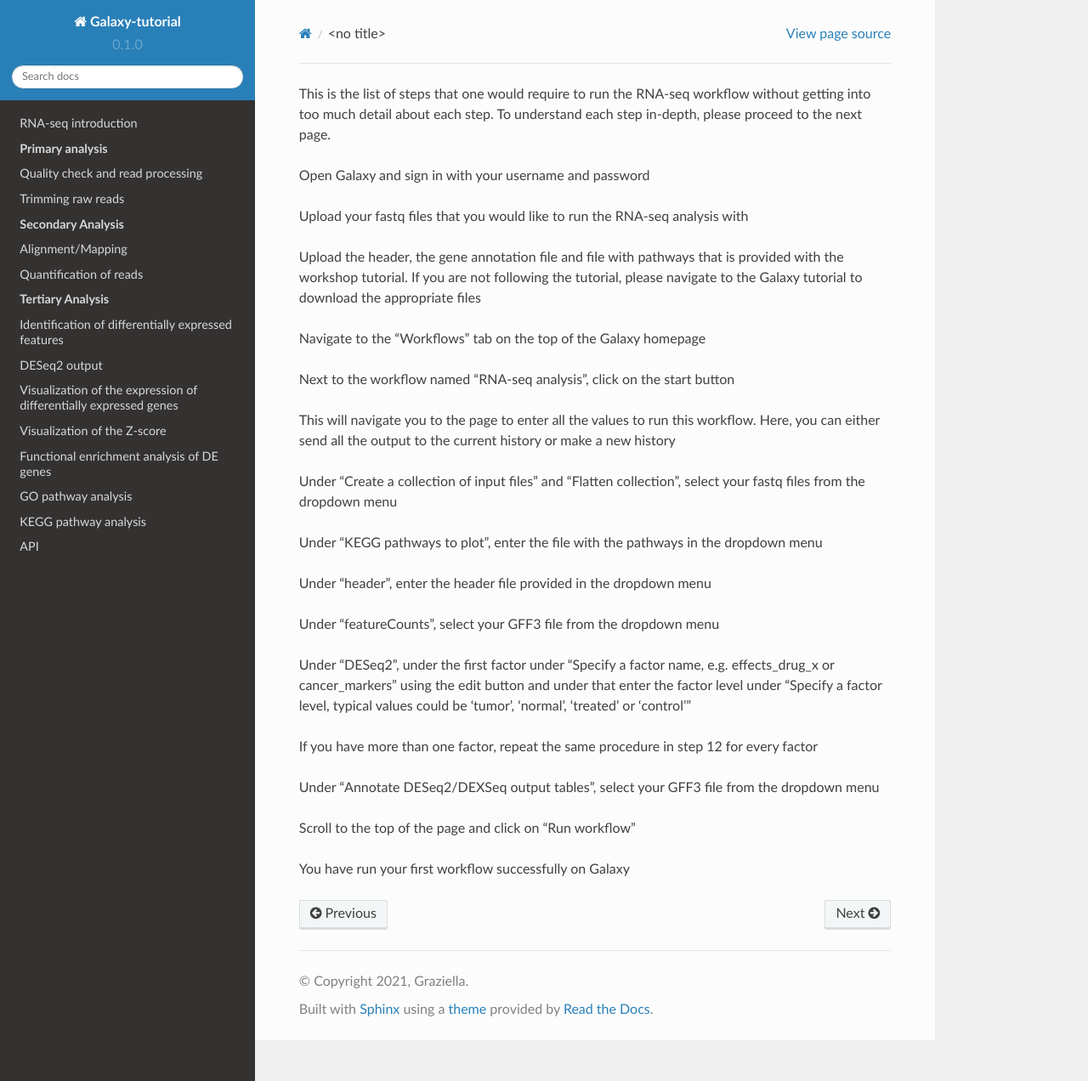
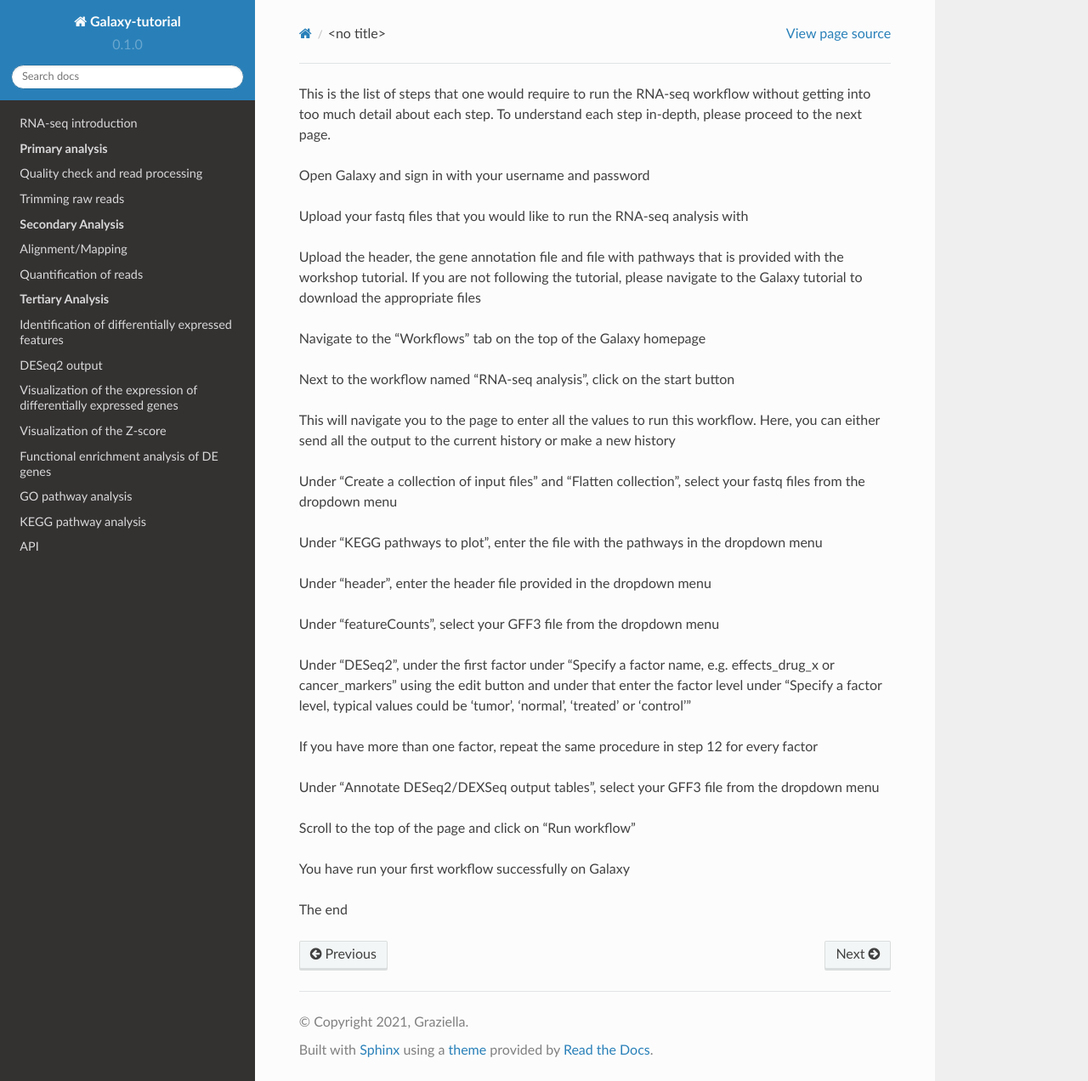
Before and after one commit to CedarsDSN/Galaxy_tutorial, a Sphinx documentation site: the page built from docs/source/Quick-start.rst, in a window 1280 px wide and 1272 px high. Shown: the whole window at 85% size. Built offline with Sphinx 7.4.7 and the Read the Docs theme 2.0.0, drawn with Linux system fonts in a browser that asks for light colours; pages that are not in the unit, such as notebooks, are missing from menus.

Commit message:
Update Quick-start.rst

```diff
--- a/docs/source/Quick-start.rst
+++ b/docs/source/Quick-start.rst
@@ -15,3 +15,4 @@ This is the list of steps that one would require to run the RNA-seq workflow wit
 13. Under "Annotate DESeq2/DEXSeq output tables", select your GFF3 file from the dropdown menu
 14. Scroll to the top of the page and click on "Run workflow"
 15. You have run your first workflow successfully on Galaxy
+16. The end
```
